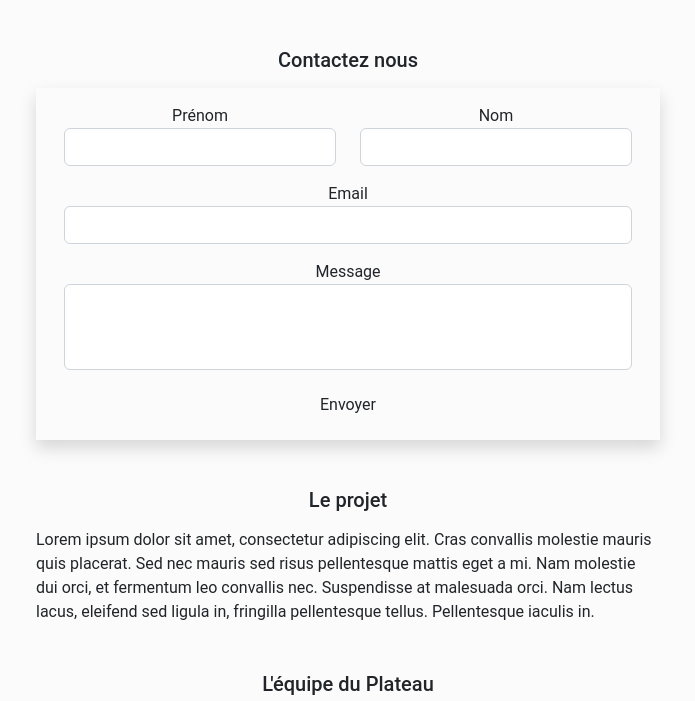
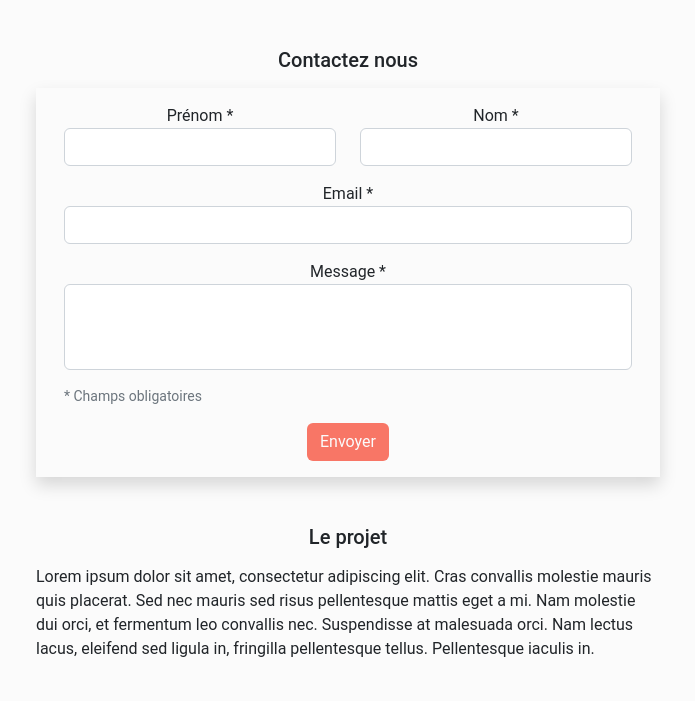
Before and after one commit to WildCodeSchool/2022_09_PHP_Lyon_Le_plateau, a PHP site: template src/View/Contact/contact.html.twig in a window 1280 px wide. Shown: the part 110-811 px from the top of the page, without its empty margins (292-987 px from the left). Run offline with PHP 8.4, Linux system fonts and the light colour scheme; the template is opened without the code that fills it, so the values that code supplies are empty; some libraries are stand-ins or nearby versions.

Commit message:
US_contact: (1) Multiple adjustment on contact page: Additon of linkedin link to team pictures, Addition mandatory fields text in form, display thanks note after submitting a message, addition of required attribute to form input, addition of maxlength to message input, homogenization of contact form with other forms, (2) Correction of typographis errors in database for contact table, (3) Bootstrap adjustment in Contact/index.html.twig

```diff
--- a/le_plateau.sql
+++ b/le_plateau.sql
@@ -76,8 +76,8 @@ VALUES
 
 INSERT INTO contact (firstname, lastname, email, message)
 VALUES
-('Pascaline', 'Lacharité', 'p.lacharité@aol.com', 'J\'adore votre site, du design aux fonctionnnalités, tout est parfait, merci le plateau'),
+('Pascaline', 'Lacharité', 'p.lacharité@aol.com', 'J\'adore votre site, du design aux fonctionnalités, tout est parfait, merci le plateau !'),
 ('Seymour', 'Lanteigne', 's.Lanteigne@libertysurf.fr', 'Bonjour l\'équipe du plateau, je trouve votre site très professionnel et j\'aimerais vous recruter immédiatement. Salaire attractif et ticket resto. Recontactez moi au plus vite!'),
 ('Sophie', 'Plaisance', 's.plaisance@yahoo.com', 'Personnellement, je préfère les jeux vidéo !'),
-('Inco', 'gnito', 'i.gnito@hotmail.com', 'Bonjour, je suis un prince Nigérian et j\'ai besoin de votre aide. Je vous propose de me verser 2.000 € en mandat cash afin de me pertmettre de récupèrer ma fortune. Je vous les rendrais au centuple!'),
-('Nord', 'VPN', 'nvpn@outlook.fr', 'Vous connaissez Nord VPN ? Pour seulement 3€ par mois les 3 premiers mois, NordVPN vous permttra de naviguer sur le web de manière sécurisé et invisible. N\'attendez plus et essayez NordVPN dès maintenant ;\)');
+('Inco', 'gnito', 'i.gnito@hotmail.com', 'Bonjour, je suis un prince Nigérian et j\'ai besoin de votre aide. Je vous propose de me verser 2.000 € en mandat cash afin de me permettre de récupérer ma fortune. Je vous les rendrais au centuple!'),
+('Nord', 'VPN', 'nvpn@outlook.fr', 'Vous connaissez Nord VPN ? Pour seulement 3€ par mois les 3 premiers mois, NordVPN vous permettra de naviguer sur le web de manière sécurisé et invisible. N\'attendez plus et essayez NordVPN dès maintenant ;\)');
--- a/src/View/Contact/contact.html.twig
+++ b/src/View/Contact/contact.html.twig
@@ -15,26 +15,31 @@
 				<div class='container'>
 					<div class="row">
 						<div class="mb-3 mr-3 col-sm-6">
-							<label for="userFirstname" class="form-label mb-0 d-flex justify-content-center">Prénom</label>
-							<input type="text" value="{{ user.firstname }}" name="userFirstname" id="userFirstname" maxlenght="100" class="form-control">
+							<label for="userFirstname" class="form-label mb-0 d-flex justify-content-center">Prénom *</label>
+							<input type="text" value="{{ user.firstname }}" name="userFirstname" id="userFirstname" maxlength="100" class="form-control" required>
 						</div>
 
 						<div class="mb-3 col-sm-6">
-							<label for="userLastname" class="form-label mb-0 d-flex justify-content-center">Nom</label>
-							<input type="text" value="{{ user.lastname }}" name="userLastname" id="userLastname" maxlenght="100" class="form-control">
+							<label for="userLastname" class="form-label mb-0 d-flex justify-content-center">Nom *</label>
+							<input type="text" value="{{ user.lastname }}" name="userLastname" id="userLastname" maxlength="100" class="form-control" required>
 						</div>
 					</div>
 
 
 					<div class="mb-3">
-						<label for="userEmail" class="form-label mb-0 d-flex justify-content-center">Email</label>
-						<input type="text" value="{{ user.email }}" name="userEmail" id="userEmail" maxlenght="100" class="form-control">
+						<label for="userEmail" class="form-label mb-0 d-flex justify-content-center">Email *</label>
+						<input type="text" value="{{ user.email }}" name="userEmail" id="userEmail" maxlength="100" class="form-control" required>
 					</div>
 
 					<div class="mb-3">
-						<label for="userMessage" class="form-label mb-0 d-flex justify-content-center">Message</label>
-						<textarea class="form-control" name="userMessage" id="userMessage" rows="3"></textarea>
+						<label for="userMessage" class="form-label mb-0 d-flex justify-content-center">Message *</label>
+						<textarea class="form-control" name="userMessage" id="userMessage" rows="3" maxlength="255" required></textarea>
 					</div>
+
+
+					<p class="form-text">
+						* Champs obligatoires
+					</p>
 
 					{% if errors is defined %}
 						<ul class="errors text-danger">
@@ -45,12 +50,12 @@
 					{% endif %}
 
 					<span class="d-flex justify-content-center">
-						<button class="btn">Envoyer</button>
+						<button class="btn tomatoButton">Envoyer</button>
 					</span>
 				</div>
 			</form>
 			{% if thanks is defined %}
-				<p class="text-success text-center">
+				<p class="alert alert-success p-2 col-sm-10 col-md-8 col-lg-6 mx-auto text-center">
 					{{ thanks }}
 				</p>
 			{% endif %}
@@ -67,15 +72,15 @@
 			<h2 class="text-center">L'équipe du Plateau</h1>
 			<div class="mt-3 container ">
 				<div class="d-flex justify-content-center flex-wrap col-sm-10 col-md-8 col-lg-5 mx-auto">
-					<a href="" class="" target="_blank">
+					<a href="https://www.linkedin.com/in/charlenedr/" class="" target="_blank">
 						<img class="teamPicture shadow m-2" src="assets/images/grumphp.webp" alt="Photo de l'équipe du plateau"></a>
-					<a href="" class="" target="_blank">
+					<a href="https://www.linkedin.com/in/ibrahim-mohamed-26b0b0253/" class="" target="_blank">
 						<img class="teamPicture shadow m-2" src="assets/images/grumphp.webp" alt="Photo de l'équipe du plateau"></a>
-					<a href="" class="" target="_blank">
+					<a href="https://www.linkedin.com/in/j%C3%A9r%C3%B4me-dannfald/" class="" target="_blank">
 						<img class="teamPicture shadow m-2" src="assets/images/grumphp.webp" alt="Photo de l'équipe du plateau"></a>
-					<a href="" class="" target="_blank">
+					<a href="https://www.linkedin.com/in/matthieu-dufloux-036a498a/" class="" target="_blank">
 						<img class="teamPicture shadow m-2" src="assets/images/grumphp.webp" alt="Photo de l'équipe du plateau"></a>
-					<a href="" class="" target="_blank">
+					<a href="https://www.linkedin.com/in/kevin-albespy/" class="" target="_blank">
 						<img class="teamPicture shadow m-2" src="assets/images/grumphp.webp" alt="Photo de l'équipe du plateau"></a>
 				</div>
 			</div>
--- a/src/View/Contact/index.html.twig
+++ b/src/View/Contact/index.html.twig
@@ -6,10 +6,10 @@
 
 		{% include 'components/_navAdmin.html.twig' %}
 
-		<section class="m-auto">
+		<section class="m-5">
 			<h1 class="text-center">Messages utilisateurs</h1>
 
-			<table class="table table-striped">
+			<table class="mt-3 table table-striped">
 				<thead>
 					<tr>
 						<th>ID</th>
--- a/src/View/User/_form.html.twig
+++ b/src/View/User/_form.html.twig
@@ -45,8 +45,9 @@
 						<div class="mb-3 d-flex justify-content-center">
 							<button class="btn tomatoButton">Envoyer</button>
 						</div>
-						<p>
-							* Champs obligatoires</p>
+						<p class="form-text">
+							* Champs obligatoires
+						</p>
 
 					</form>
 				</div>
```
